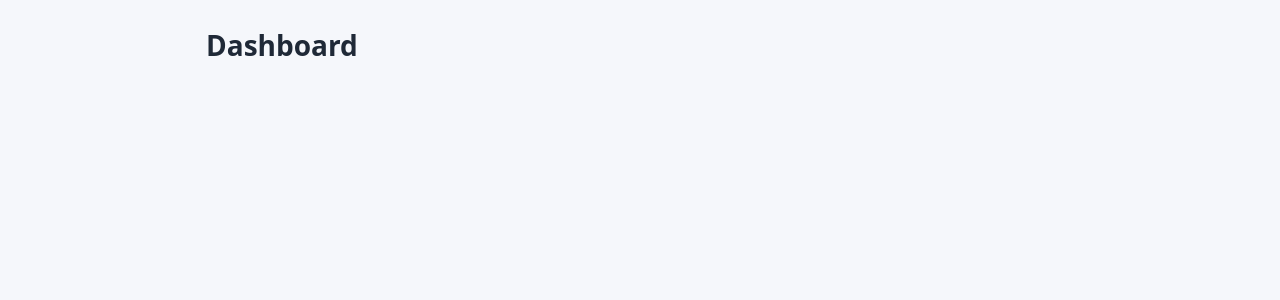
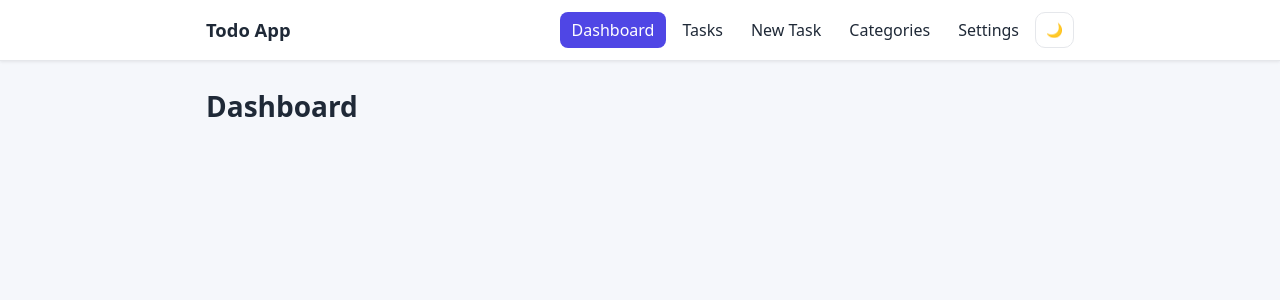
Before and after one commit to boooooth/todo-app, a React (Vite) app: page / in a window 1280 px wide. Shown: the top 300 px of the page. Built offline with nearby package versions, Linux system fonts and the light colour scheme.

Commit message:
Add Navbar with active links and theme toggle

```diff
--- a/src/App.jsx
+++ b/src/App.jsx
@@ -1,4 +1,5 @@
 import { Routes, Route } from "react-router-dom";
+import Navbar from "./components/Navbar";
 import Dashboard from "./pages/Dashboard";
 import TaskList from "./pages/TaskList";
 import NewTask from "./pages/NewTask";
@@ -10,6 +11,8 @@ import NotFound from "./pages/NotFound";
 
 export default function App() {
   return (
+    <>
+      <Navbar />
       <main className="container">
         <Routes>
           <Route path="/" element={<Dashboard />} />
@@ -22,5 +25,6 @@ export default function App() {
           <Route path="*" element={<NotFound />} />
         </Routes>
       </main>
+    </>
   );
 }
--- /dev/null
+++ b/src/components/Navbar.jsx
@@ -0,0 +1,29 @@
+import { Link, NavLink } from "react-router-dom";
+import { useSettings } from "../context/SettingsContext";
+
+export default function Navbar() {
+  const { theme, toggleTheme } = useSettings();
+
+  return (
+    <header className="navbar">
+      <div className="navbar-inner">
+        <Link to="/" className="navbar-brand">Todo App</Link>
+
+        <nav className="navbar-links">
+          <NavLink to="/" end>Dashboard</NavLink>
+          <NavLink to="/tasks" end>Tasks</NavLink>
+          <NavLink to="/tasks/new">New Task</NavLink>
+          <NavLink to="/categories">Categories</NavLink>
+          <NavLink to="/settings">Settings</NavLink>
+          <button
+            className="btn btn-small"
+            onClick={toggleTheme}
+            aria-label="Toggle dark mode"
+          >
+            {theme === "light" ? "🌙" : "☀️"}
+          </button>
+        </nav>
+      </div>
+    </header>
+  );
+}
--- a/src/index.css
+++ b/src/index.css
@@ -239,6 +239,24 @@ input:focus, select:focus, textarea:focus {
 }
 .navbar-links a:hover { background: var(--bg); }
 .navbar-links a.active { background: var(--primary); color: #fff; }
+.navbar-brand {
+  font-weight: 700;
+  font-size: 1.15rem;
+  color: var(--text);
+  text-decoration: none;
+}
+
+/* Generic card used by the Settings page */
+.card {
+  background: var(--surface);
+  padding: 20px;
+  border-radius: var(--radius);
+  box-shadow: var(--shadow);
+  margin-bottom: 16px;
+}
+.card h2 { margin: 0 0 12px; font-size: 1.1rem; }
+.card-danger { border: 1px solid var(--danger); }
+.success { color: var(--low); font-size: 0.9rem; }
 
 /* ========== Responsive (tablets and phones) ========== */
 @media (max-width: 700px) {
```
Lines whose indentation alone changed are shown as unchanged.
